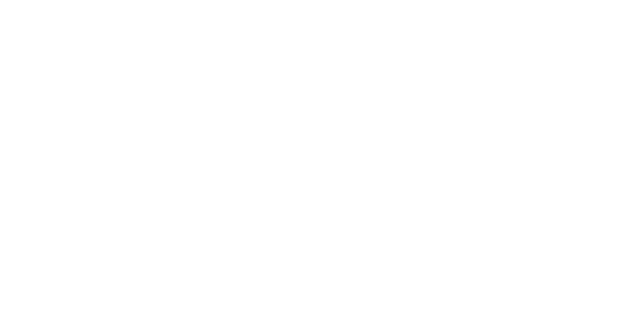
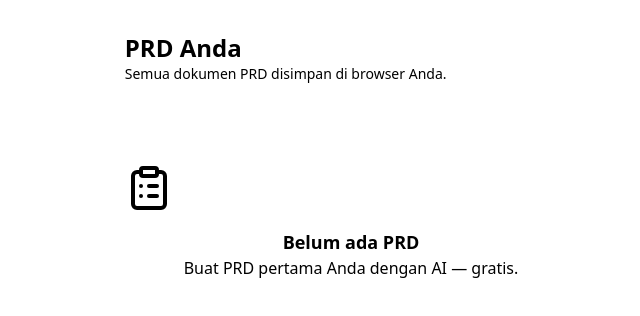
Before and after one commit to bimoadiparwa/rencanai, a React (Vite) app: page /dashboard in a window 1280 px wide. Shown: the top 316 px of the page, without its empty margins (289-929 px from the left). Built offline with nearby package versions, Linux system fonts and the light colour scheme.

Commit message:
feat: add PRD dashboard page

```diff
--- a/src/pages/Dashboard.tsx
+++ b/src/pages/Dashboard.tsx
@@ -1,3 +1,52 @@
+import { Link, useNavigate } from "react-router-dom";
+import { useStore } from "../store/useStore";
+import { EmptyState } from "../components/ui/EmptyState";
+import { Button } from "../components/ui/Button";
+import { Card } from "../components/ui/Card";
+import { useReveal } from "../hooks/useReveal";
+
 export default function Dashboard() {
-  return null;
+  const prds = useStore((state) => state.prds);
+  const navigate = useNavigate();
+  const { ref, visible } = useReveal();
+  const reveal = {
+    opacity: visible ? 1 : 0,
+    transform: `translateY(${visible ? 0 : 24}px)`,
+    transition: "all 0.8s ease",
+  };
+
+  return (
+    <div className="min-h-screen flex flex-col">
+      <div className="flex-1 max-w-4xl mx-auto py-8 px-4">
+        <div ref={ref} style={reveal} className="flex justify-between items-end mb-8">
+          <div>
+            <h1 className="text-2xl font-bold">PRD Anda</h1>
+            <p className="text-sm text-muted">Semua dokumen PRD disimpan di browser Anda.</p>
+          </div>
+          <Button onClick={() => navigate("/prd/create")}>Buat PRD Baru</Button>
+        </div>
+
+        {prds.length === 0 ? (
+          <EmptyState
+            title="Belum ada PRD"
+            description="Buat PRD pertama Anda dengan AI — gratis."
+            action={<Button onClick={() => navigate("/prd/create")}>Buat PRD Baru</Button>}
+          />
+        ) : (
+          <div className="space-y-3">
+            {prds.map((prd) => (
+              <Card key={prd.id} className="p-4 hover:bg-slate-100 dark:hover:bg-slate-800/50 cursor-pointer">
+                <Link to={`/prd/${prd.id}`} className="block">
+                  <h2 className="font-semibold">{prd.title}</h2>
+                  <p className="text-sm text-muted">
+                    {new Date(prd.updatedAt).toLocaleDateString("id-ID")}
+                  </p>
+                </Link>
+              </Card>
+            ))}
+          </div>
+        )}
+      </div>
+    </div>
+  );
 }
```
Also changed, not shown: 1 other file (tests, documents, lock files or other folders).
